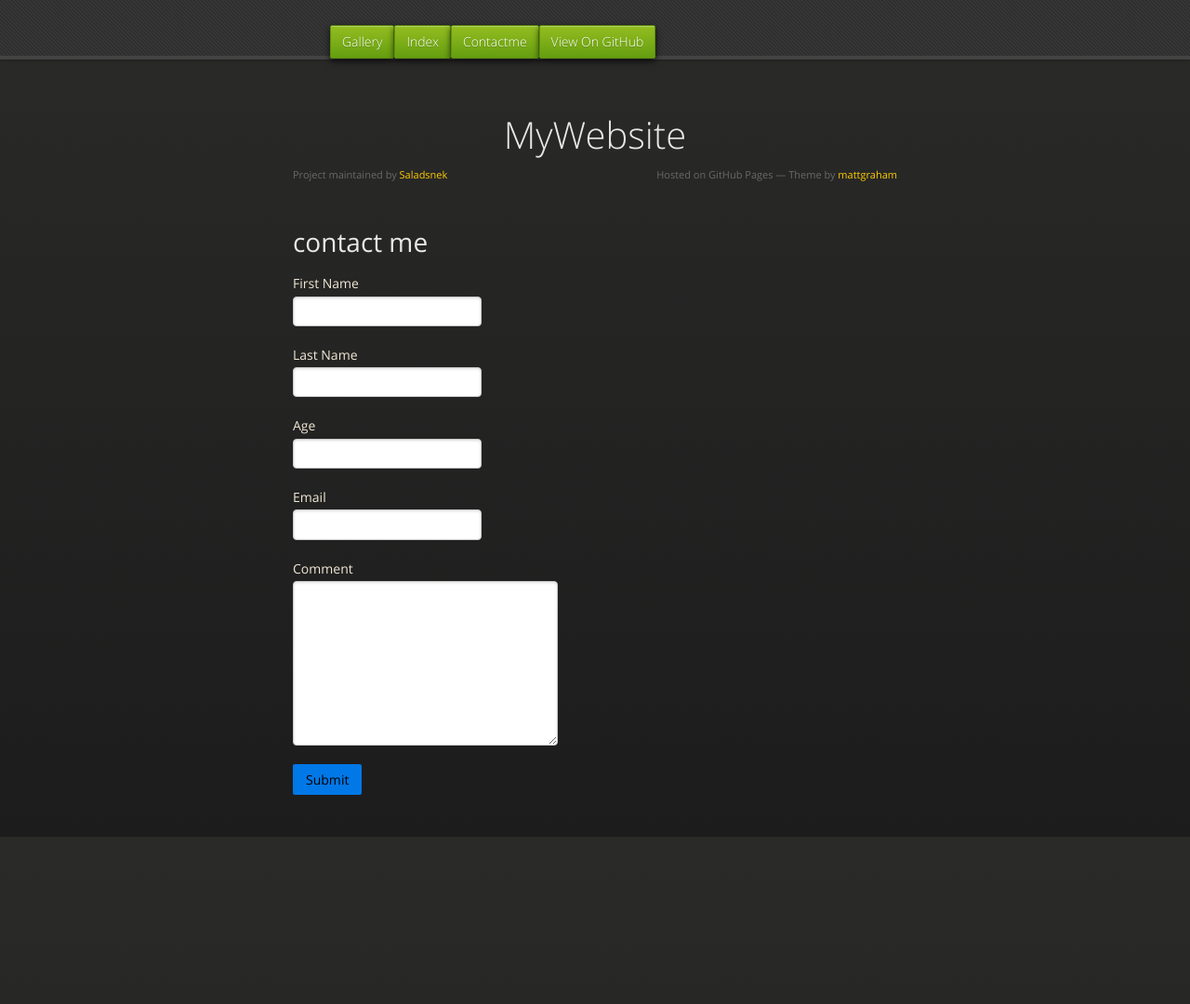
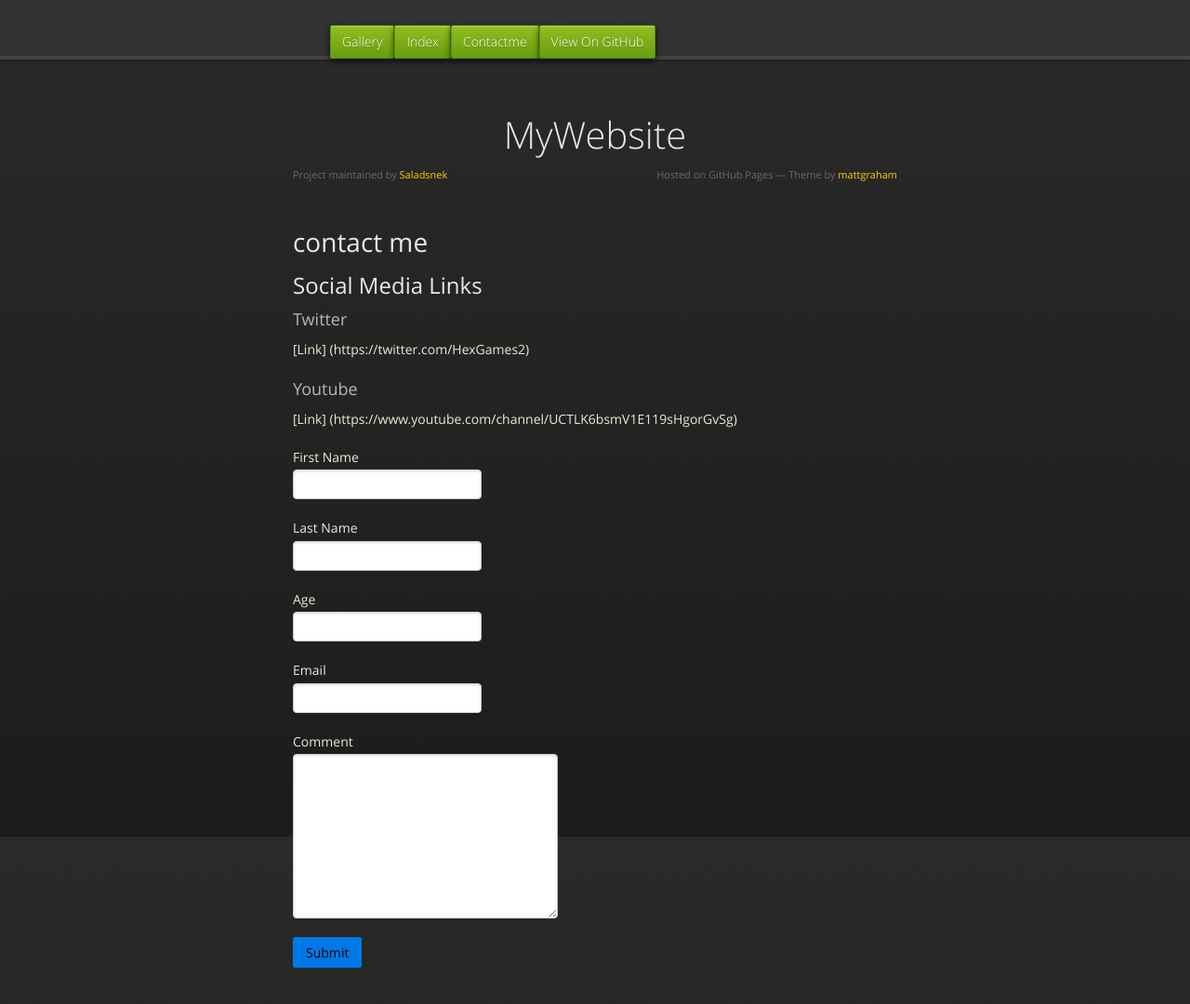
Before and after one commit to Saladsnek/MyWebsite, a Jekyll site: the page built from contactme.md, in a window 1280 px wide and 1151 px high. Shown: the top 1080 px of the window at 93% size. Built offline with Jekyll 4.4.1, drawn with Linux system fonts in a browser that asks for light colours; nearby versions of some CDN libraries; the repository's description, which GitHub fills in, is left out; our own code applies the rules of GitHub Pages for plain Markdown files.

Commit message:
Update contactme.md

```diff
--- a/contactme.md
+++ b/contactme.md
@@ -3,3 +3,11 @@ layout: form
 ---
 
 # contact me
+
+## Social Media Links
+
+### Twitter
+[Link] (https://twitter.com/HexGames2)
+
+### Youtube
+[Link] (https://www.youtube.com/channel/UCTLK6bsmV1E119sHgorGvSg)
```
